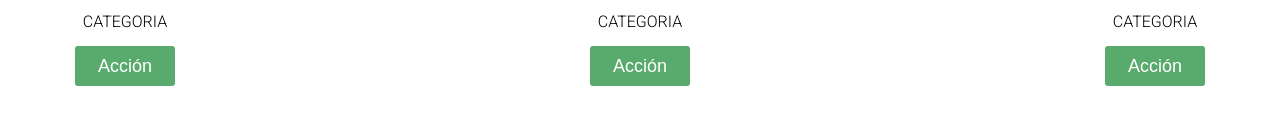
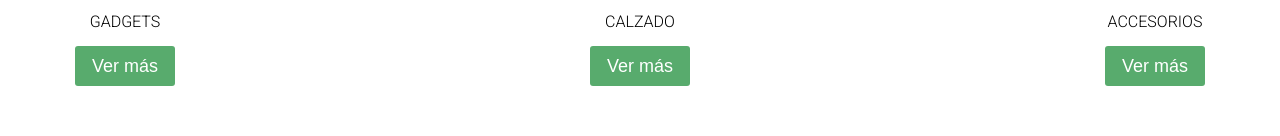
Before and after one commit to dianix/way, a plain HTML site: page index.html in a window 1280 px wide. Shown: the part 1117-1253 px from the top of the page. Drawn offline with nearby package versions, Linux system fonts and the light colour scheme.

Commit message:
categorias

```diff
--- a/index.html
+++ b/index.html
@@ -71,22 +71,22 @@
                     <div class="categoria-img">
                         <img src="img/categoria_img_01.jpg" class="img-responsive">
                     </div>
-                    <p class="categoria-text way-txt">categoria</p>
-                    <button class="way-btn">Acción</button>
+                    <p class="categoria-text way-txt">Gadgets</p>
+                    <button class="way-btn">Ver más</button>
                 </div>
                 <div class="categoria-item flex flex-column flex-vcenter">
                     <div class="categoria-img">
                         <img src="img/categoria_img_02.jpg" class="img-responsive">
                     </div>
-                    <p class="categoria-text way-txt">categoria</p>
-                    <button class="way-btn">Acción</button>
+                    <p class="categoria-text way-txt">Calzado</p>
+                    <button class="way-btn">Ver más</button>
                 </div>
                 <div class="categoria-item flex flex-column flex-vcenter">
                     <div class="categoria-img">
                         <img src="img/categoria_img_03.jpg" class="img-responsive">
                     </div>
-                    <p class="categoria-text way-txt">categoria</p>
-                    <button class="way-btn">Acción</button>
+                    <p class="categoria-text way-txt">Accesorios</p>
+                    <button class="way-btn">Ver más</button>
                 </div>
             </div>
         </section>
```
